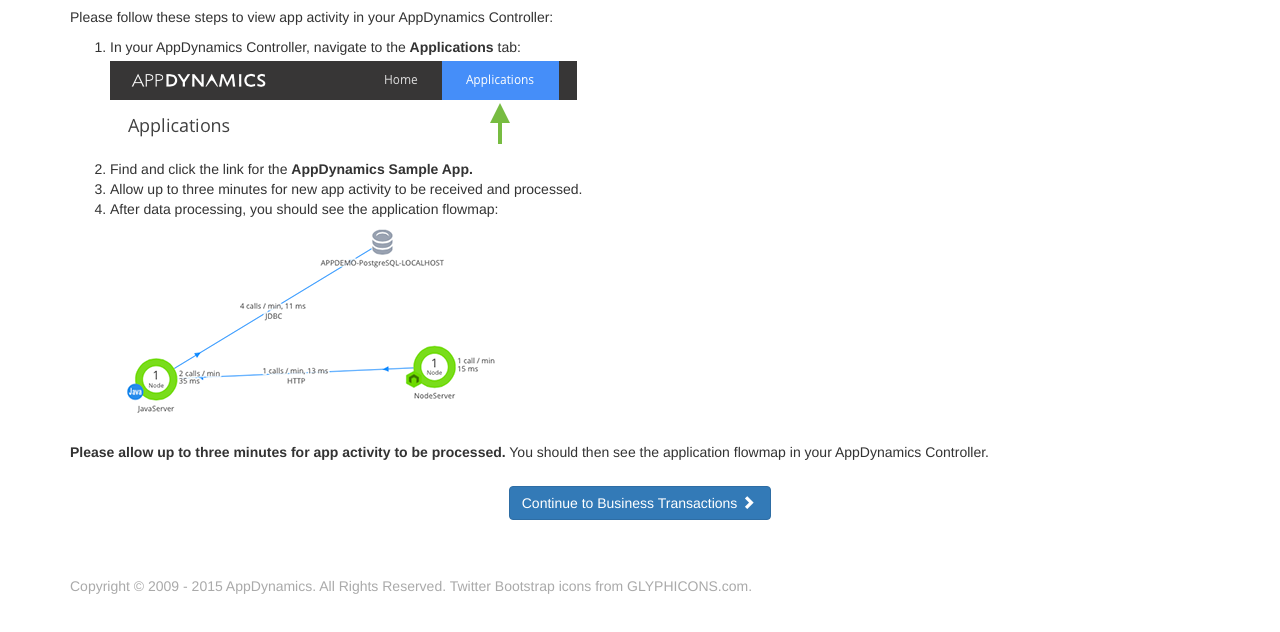
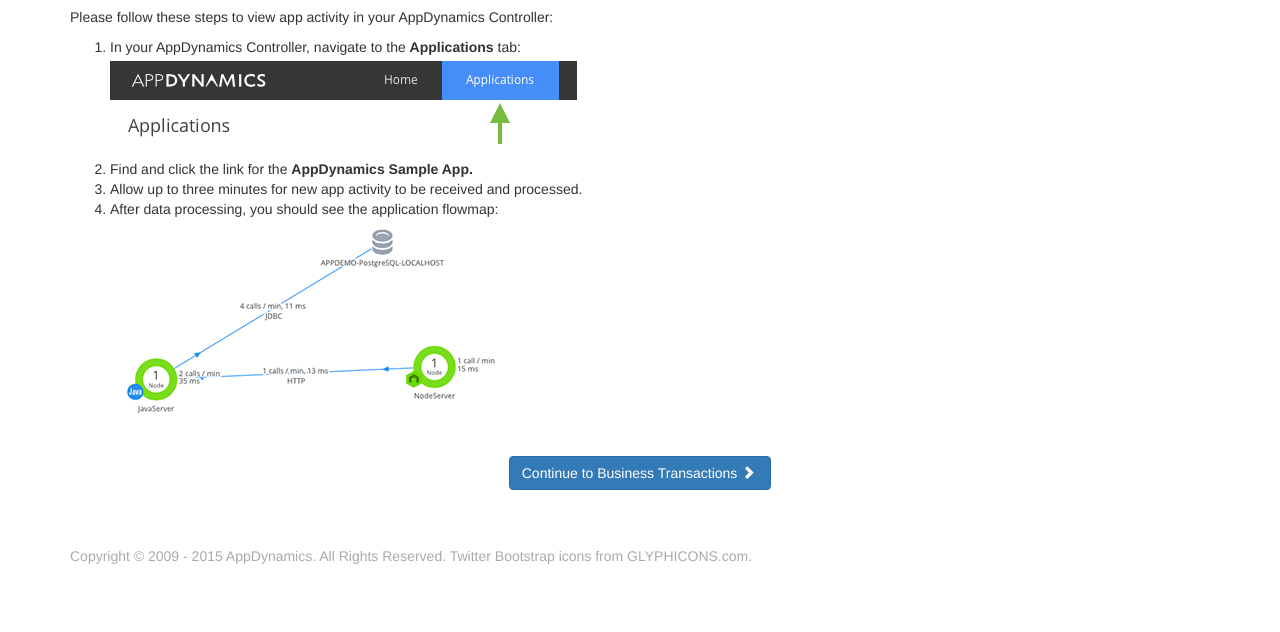
Before and after one commit to Appdynamics/Self-service-Sample-Apps, a plain HTML site: page src/public/index.html in a window 1280 px wide. Shown: the part 198-830 px from the top of the page. Drawn offline with Linux system fonts and the light colour scheme; no server answers.

Commit message:
Fix to sample app UI

```diff
--- a/src/public/index.html
+++ b/src/public/index.html
@@ -81,8 +81,6 @@
                         <img src="img/screenshots/flowmap.png" />
                     </li>
                 </ol>
-
-                <p><strong>Please allow up to three minutes for app activity to be processed.</strong> You should then see the application flowmap in your AppDynamics Controller.</p>
 
                 <p style="display: none">
                     To generate more load, enter the number of requests:
```
